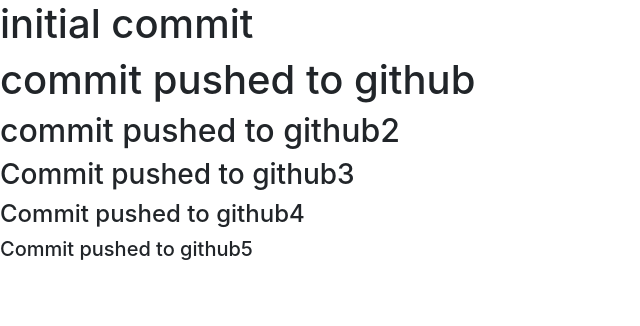
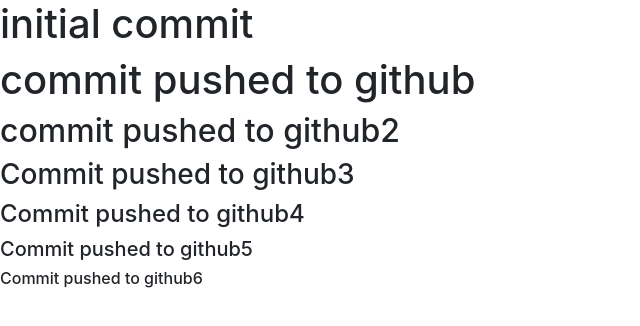
Before and after one commit to DaveydeHaas/Oefentoets1Vebr, a plain HTML site: page index.html in a window 1280 px wide. Shown: the whole page, without its empty margins (0-640 px from the left). Drawn offline with nearby package versions, Linux system fonts and the light colour scheme.

Commit message:
6e commit pushed to github

```diff
--- a/index.html
+++ b/index.html
@@ -16,6 +16,7 @@
     <H3>Commit pushed to github3</H3>
     <h4>Commit pushed to github4</h4>
     <h5>Commit pushed to github5</h5>
+    <h6>Commit pushed to github6</h6>
 
 
 
```
